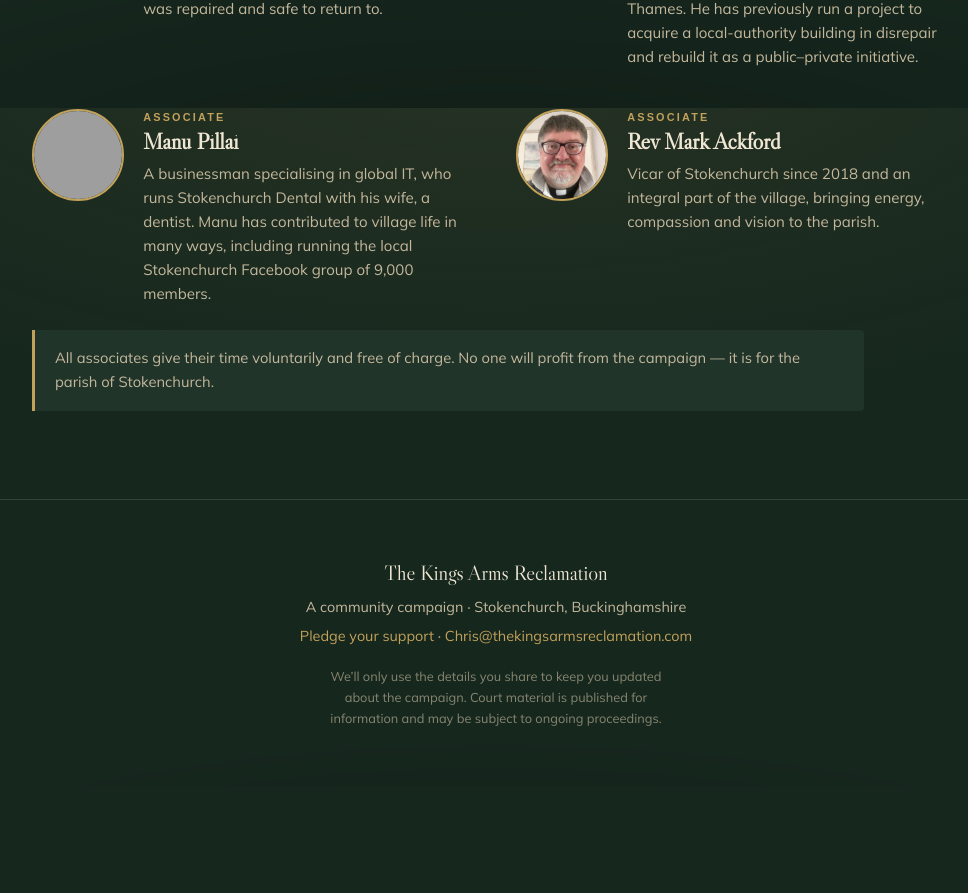
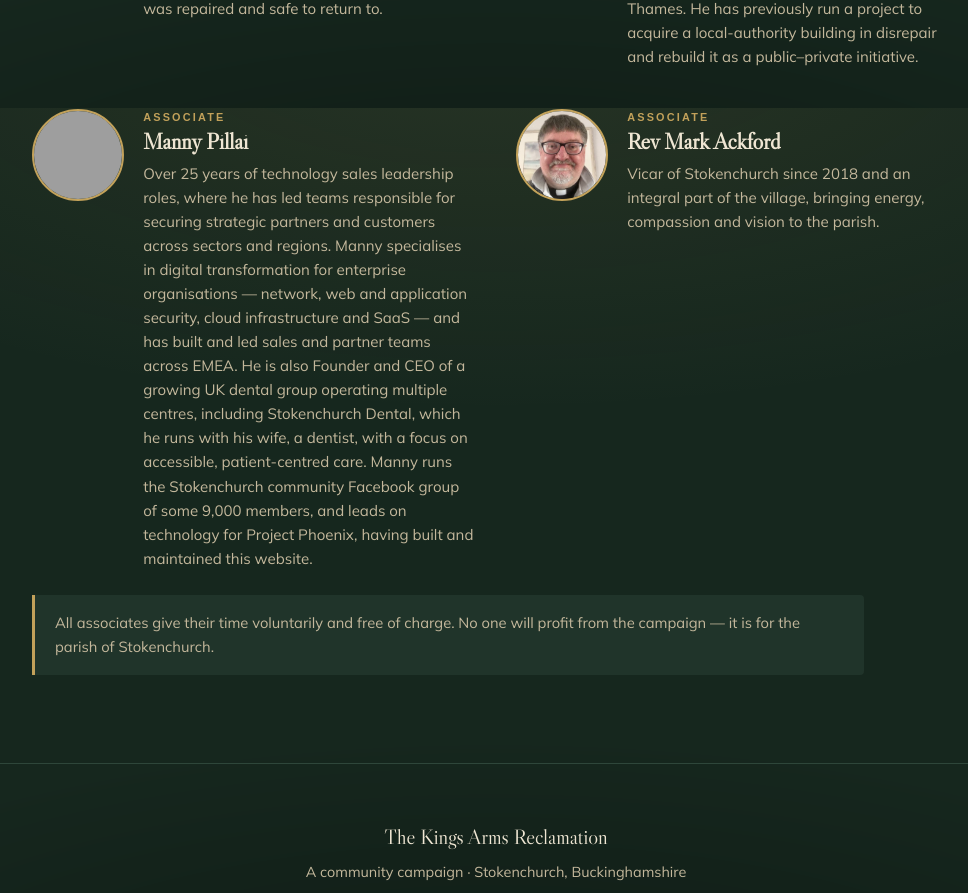
Before and after one commit to mapill01/kings-arms-reclamation, a Next.js app: page /about in a window 1280 px wide. Shown: the part 3892-4785 px from the top of the page, without its empty margins (144-1112 px from the left). Before the commit the page ends 4678 px from the top, so only its background shows below. Built offline with nearby package versions, Linux system fonts and the light colour scheme; grey boxes are pictures that could not be loaded; a web font is replaced by a local one.

Commit message:
Update page.js

```diff
--- a/app/about/page.js
+++ b/app/about/page.js
@@ -47,8 +47,8 @@
     bio: "Though relatively new to the village, Rob has taken a keen interest in the building through his work as a land agent of 25 years, specialising in multi-million-pound properties along the River Thames. He has previously run a project to acquire a local-authority building in disrepair and rebuild it as a public\u2013private initiative.",
   },
   {
-    slug: "manu-pillai", name: "Manu Pillai", role: "Associate",
-    bio: "A businessman specialising in global IT, who runs Stokenchurch Dental with his wife, a dentist. Manu has contributed to village life in many ways, including running the local Stokenchurch Facebook group of 9,000 members.",
+    slug: "manny-pillai", name: "Manny Pillai", role: "Associate",
+    bio: "Over 25 years of technology sales leadership roles, where he has led teams responsible for securing strategic partners and customers across sectors and regions. Manny specialises in digital transformation for enterprise organisations \u2014 network, web and application security, cloud infrastructure and SaaS \u2014 and has built and led sales and partner teams across EMEA. He is also Founder and CEO of a growing UK dental group operating multiple centres, including Stokenchurch Dental, which he runs with his wife, a dentist, with a focus on accessible, patient-centred care. Manny runs the Stokenchurch community Facebook group of some 9,000 members, and leads on technology for Project Phoenix, having built and maintained this website.",
   },
   {
     slug: "mark-ackford", name: "Rev Mark Ackford", role: "Associate",
```
